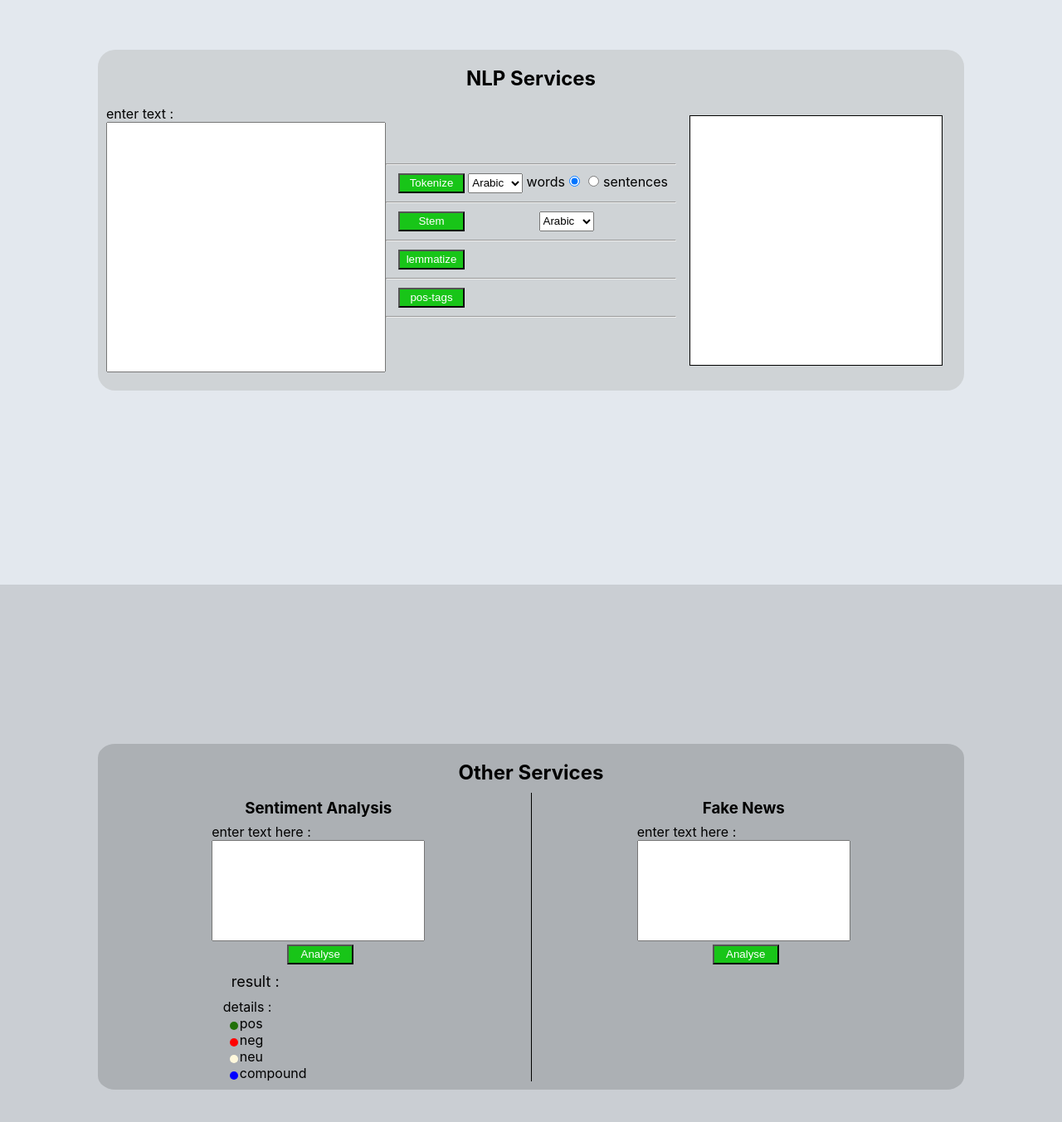
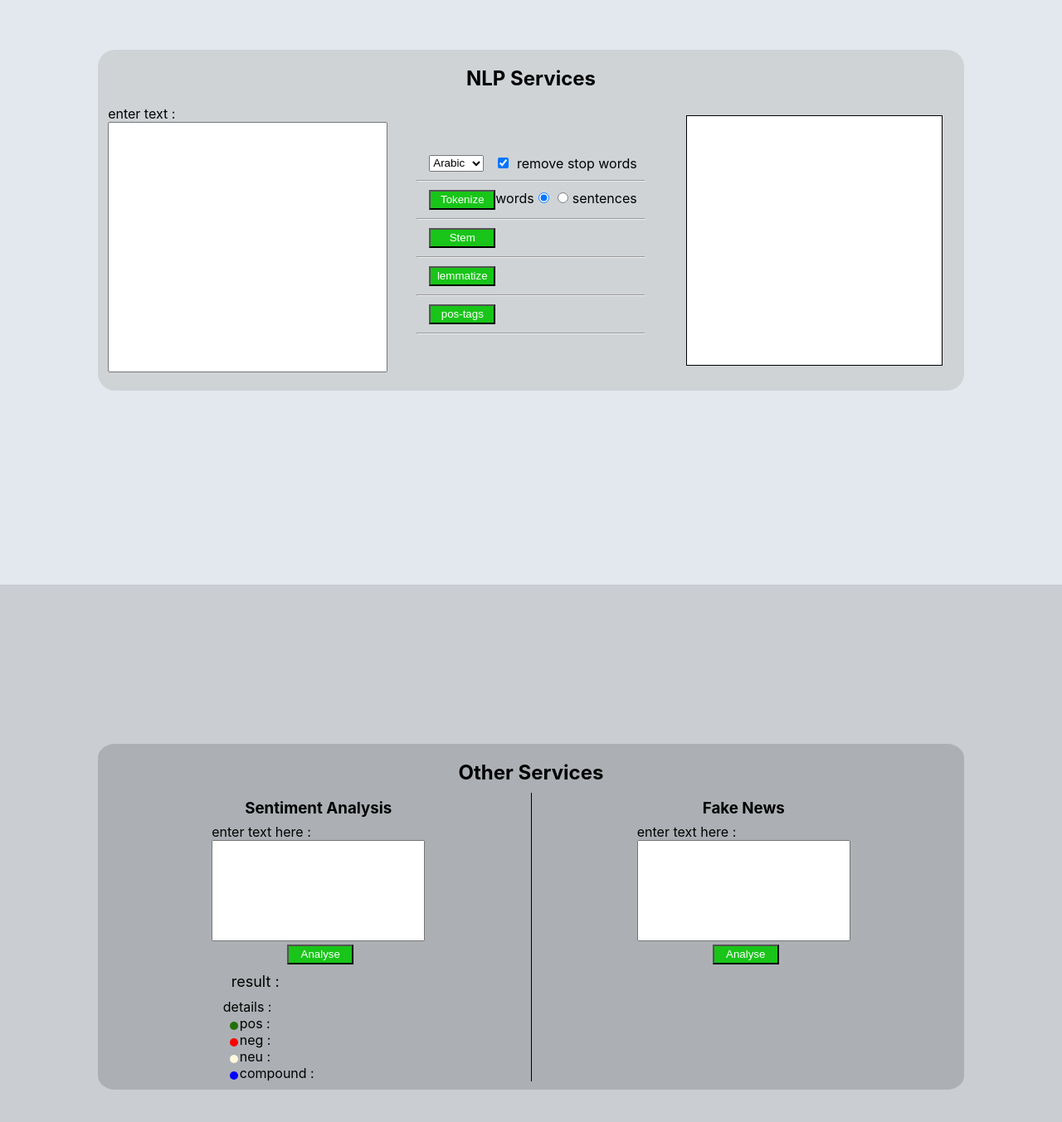
Before and after one commit to toihirhalim/detect-covid-fake-news, a React (Create React App) app in the folder client/: page / in a window 1280 px wide. Shown: the part 975-2328 px from the top of the page at 83% size. Built offline with nearby package versions, Linux system fonts and the light colour scheme.

Commit message:
update web

```diff
--- a/client/src/components/nlp/Options.js
+++ b/client/src/components/nlp/Options.js
@@ -1,4 +1,4 @@
-import React from 'react'
+import React, { useState } from 'react'
 import Lemmatizing from './options/Lemmatizing'
 import PosTag from './options/PosTag'
 import Stemming from './options/Stemming'
@@ -8,16 +8,31 @@ import './nlp.css'
 
 export default function Options({ textInput, setOutput, setArray }) {
 
+    const [language, setLanguage] = useState('arabic')
+    const [includeStopWords, setIncludeStopWords] = useState(true)
+
+
     return (
         <div className="options-container">
+            <div className="language-opt-container">
+                <select className="select-language" onChange={e => { setLanguage(e.target.value) }}>
+                    <option value="arabic">Arabic</option>
+                    <option value="english">English</option>
+                </select>
+                <label>
+                    <input className="stop-wrd-chkbx" type="checkbox" defaultChecked={includeStopWords} onChange={e => { setIncludeStopWords(!includeStopWords) }} />
+                    remove stop words
+                </label>
+            </div>
+
             <hr />
-            <Tokenize textInput={textInput} setOutput={setOutput} setArray={setArray} />
+            <Tokenize textInput={textInput} setOutput={setOutput} setArray={setArray} language={language} includeStopWords={includeStopWords} />
             <hr />
-            <Stemming textInput={textInput} setOutput={setOutput} setArray={setArray} />
+            <Stemming textInput={textInput} setOutput={setOutput} setArray={setArray} language={language} includeStopWords={includeStopWords} />
             <hr />
-            <Lemmatizing textInput={textInput} setOutput={setOutput} setArray={setArray} />
+            <Lemmatizing textInput={textInput} setOutput={setOutput} setArray={setArray} language={language} includeStopWords={includeStopWords} />
             <hr />
-            <PosTag textInput={textInput} setOutput={setOutput} setArray={setArray} />
+            <PosTag textInput={textInput} setOutput={setOutput} setArray={setArray} language={language} includeStopWords={includeStopWords} />
             <hr />
         </div>
     )
--- a/client/src/components/nlp/nlp.css
+++ b/client/src/components/nlp/nlp.css
@@ -13,16 +13,20 @@
     align-items: center;
 }
 .options-container{
-    min-width: 350px;
+    min-width: 270px;
 }
 .services {
     display: flex;
 }
 
-.tokenization-container, .stemming-container, .lemmatzing-container, .pos-tag-container {
+.tokenization-container, .stemming-container, .lemmatzing-container, .pos-tag-container, .language-opt-container {
     display: flex;
     justify-content: space-between;
     margin: 10px;
+}
+
+.stop-wrd-chkbx {
+    margin-right: 10px;
 }
 
 .radio-btn {
@@ -48,3 +52,7 @@
     width: 80px;
     margin-left: 5px;
 }
+
+.select-language {
+    margin-left: 5px;
+}
--- a/client/src/components/nlp/options/Lemmatizing.js
+++ b/client/src/components/nlp/options/Lemmatizing.js
@@ -2,12 +2,12 @@ import React from 'react'
 import graphQlApi from '../../api/graphQL'
 import '../nlp.css'
 
-export default function Lemmatizing({ textInput, setOutput, setArray }) {
+export default function Lemmatizing({ textInput, setOutput, setArray, language, includeStopWords }) {
 
     const lemmatize = async e => {
         let query = `
             query {
-                lemmatizing(text: "${textInput}")
+                lemmatizing(text: "${textInput}", language: "${language}", stopWords: ${includeStopWords})
             }
         `
 
--- a/client/src/components/nlp/options/PosTag.js
+++ b/client/src/components/nlp/options/PosTag.js
@@ -2,12 +2,12 @@ import React from 'react'
 import graphQlApi from '../../api/graphQL'
 import '../nlp.css'
 
-export default function PosTag({ textInput, setOutput, setArray }) {
+export default function PosTag({ textInput, setOutput, setArray, language, includeStopWords }) {
 
     const getPosTags = async e => {
         let query = `
             query {
-                posTag(text: "${textInput}")
+                posTag(text: "${textInput}",language: "${language}", stopWords: ${includeStopWords})
             }
         `
 
--- a/client/src/components/nlp/options/Stemming.js
+++ b/client/src/components/nlp/options/Stemming.js
@@ -2,14 +2,13 @@ import React, { useState } from 'react'
 import graphQlApi from '../../api/graphQL'
 import '../nlp.css'
 
-export default function Stemming({ textInput, setOutput, setArray }) {
-    const [language, setLanguage] = useState('arabic')
+export default function Stemming({ textInput, setOutput, setArray, language, includeStopWords }) {
     const [lancaster, setLancaster] = useState(true)
 
     const stem = async e => {
         let query = `
             query {
-                stemming(text: "${textInput}", language: "${language}", lancaster: ${lancaster})
+                stemming(text: "${textInput}", language: "${language}", lancaster: ${lancaster}, stopWords: ${includeStopWords})
             }
         `
         setOutput(null)
@@ -24,10 +23,6 @@ export default function Stemming({ textInput, setOutput, setArray }) {
     return (
         <div className="stemming-container">
             <button className="options-btn" onClick={stem}>Stem</button>
-            <select onChange={e => { setLanguage(e.target.value); }}>
-                <option value="arabic">Arabic</option>
-                <option value="english">English</option>
-            </select>
             <div>
                 {language !== 'arabic' &&
                     <div>
--- a/client/src/components/nlp/options/Tokenize.js
+++ b/client/src/components/nlp/options/Tokenize.js
@@ -3,14 +3,15 @@ import graphQlApi from '../../api/graphQL'
 import '../nlp.css'
 
 
-export default function Tokenize({ textInput, setOutput, setArray }) {
-    const [language, setLanguage] = useState('arabic')
+export default function Tokenize({ textInput, setOutput, setArray, language, includeStopWords }) {
+
     const [tokenizeByWords, setTokenizeByWords] = useState(true)
 
     const tokenize = async e => {
+
         let query = `
             query {
-                tokenize(text: "${textInput}",language: "${language}" words: ${tokenizeByWords})
+                tokenize(text: "${textInput}",language: "${language}" words: ${tokenizeByWords}, stopWords: ${includeStopWords})
             }
         `
         setOutput(null)
@@ -25,10 +26,6 @@ export default function Tokenize({ textInput, setOutput, setArray }) {
     return (
         <div className="tokenization-container">
             <button className="options-btn" onClick={tokenize}>Tokenize</button>
-            <select onChange={e => { setLanguage(e.target.value); }}>
-                <option value="arabic">Arabic</option>
-                <option value="english">English</option>
-            </select>
             <div>
                 <label>
                     words
--- a/client/src/components/otherservices/sentiments/SentimentResult.js
+++ b/client/src/components/otherservices/sentiments/SentimentResult.js
@@ -2,15 +2,14 @@ import React, { useState, useEffect } from 'react'
 import '../sentFake.css'
 
 export default function SentimentResult({ result }) {
-
-
+    let colors = ['rgb(33, 112, 9)', 'red', 'cornsilk', 'blue'];
     const [value, setValue] = useState("")
-    const [colors, setColors] = useState(['rgb(33, 112, 9)', 'red', 'cornsilk', 'blue'])
     const [widths, setWidths] = useState(['0 px', '0 px', '0 px', '0 px'])
     const [color, setColor] = useState({ color: colors[0] })
 
 
     useEffect(() => {
+        let colors = ['rgb(33, 112, 9)', 'red', 'cornsilk', 'blue'];
         if (result) {
             if (result.pos > result.neg && result.pos > result.neu) {
                 setColor({ color: colors[0] })
@@ -30,43 +29,46 @@ export default function SentimentResult({ result }) {
                 result.neu * 100 + 'px',
                 result.compound * 100 + 'px',
             ])
-            setColors(['rgb(33, 112, 9)', 'red', 'cornsilk', 'blue'])
+            //setColors(['rgb(33, 112, 9)', 'red', 'cornsilk', 'blue'])
         }
-    }, [result, colors])
+    }, [result])
 
     return (
         <div className="sent-result-container">
-            <p className="sent-result-p">result : <spam className="sent-result-style" style={color}>{value}</spam></p>
+            <p className="sent-result-p">
+                result :
+                <strong style={color}>{value}</strong>
+            </p>
 
             <div>
                 <p>details :</p>
                 <div className="details-container">
                     <div>
                         <div className="sent-result-details">
-                            <div className="circle" style={{ 'background-color': colors[0] }}></div>
-                            <p className='sent-result-detail-p'>pos</p>
+                            <div className="circle" style={{ 'backgroundColor': colors[0] }}></div>
+                            <p className='sent-result-detail-p'>pos : {result && result.pos}</p>
                         </div>
                         <div className="sent-result-details">
-                            <div className="circle" style={{ 'background-color': colors[1] }}></div>
-                            <p className='sent-result-detail-p'>neg</p>
+                            <div className="circle" style={{ 'backgroundColor': colors[1] }}></div>
+                            <p className='sent-result-detail-p'>neg : {result && result.neg}</p>
                         </div>
                         <div className="sent-result-details">
-                            <div className="circle" style={{ 'background-color': colors[2] }}></div>
-                            <p className='sent-result-detail-p'>neu</p>
+                            <div className="circle" style={{ 'backgroundColor': colors[2] }}></div>
+                            <p className='sent-result-detail-p'>neu : {result && result.neu}</p>
                         </div>
                         <div className="sent-result-details">
-                            <div className="circle" style={{ 'background-color': 'blue' }}></div>
-                            <p className='sent-result-detail-p'>compound</p>
+                            <div className="circle" style={{ 'backgroundColor': 'blue' }}></div>
+                            <p className='sent-result-detail-p'>compound : {result && result.compound}</p>
                         </div>
                     </div>
                     <div className="lines">
                         {
                             result &&
                             <div>
-                                <div className="line" style={{ 'background-color': colors[0], 'width': widths[0] }}></div>
-                                <div className="line" style={{ 'background-color': colors[1], 'width': widths[1] }}></div>
-                                <div className="line" style={{ 'background-color': colors[2], 'width': widths[2] }}></div>
-                                <div className="line" style={{ 'background-color': colors[3], 'width': widths[3] }}></div>
+                                <div className="line" style={{ 'backgroundColor': colors[0], 'width': widths[0] }}></div>
+                                <div className="line" style={{ 'backgroundColor': colors[1], 'width': widths[1] }}></div>
+                                <div className="line" style={{ 'backgroundColor': colors[2], 'width': widths[2] }}></div>
+                                <div className="line" style={{ 'backgroundColor': colors[3], 'width': widths[3] }}></div>
                             </div>
                         }
                     </div>
```
